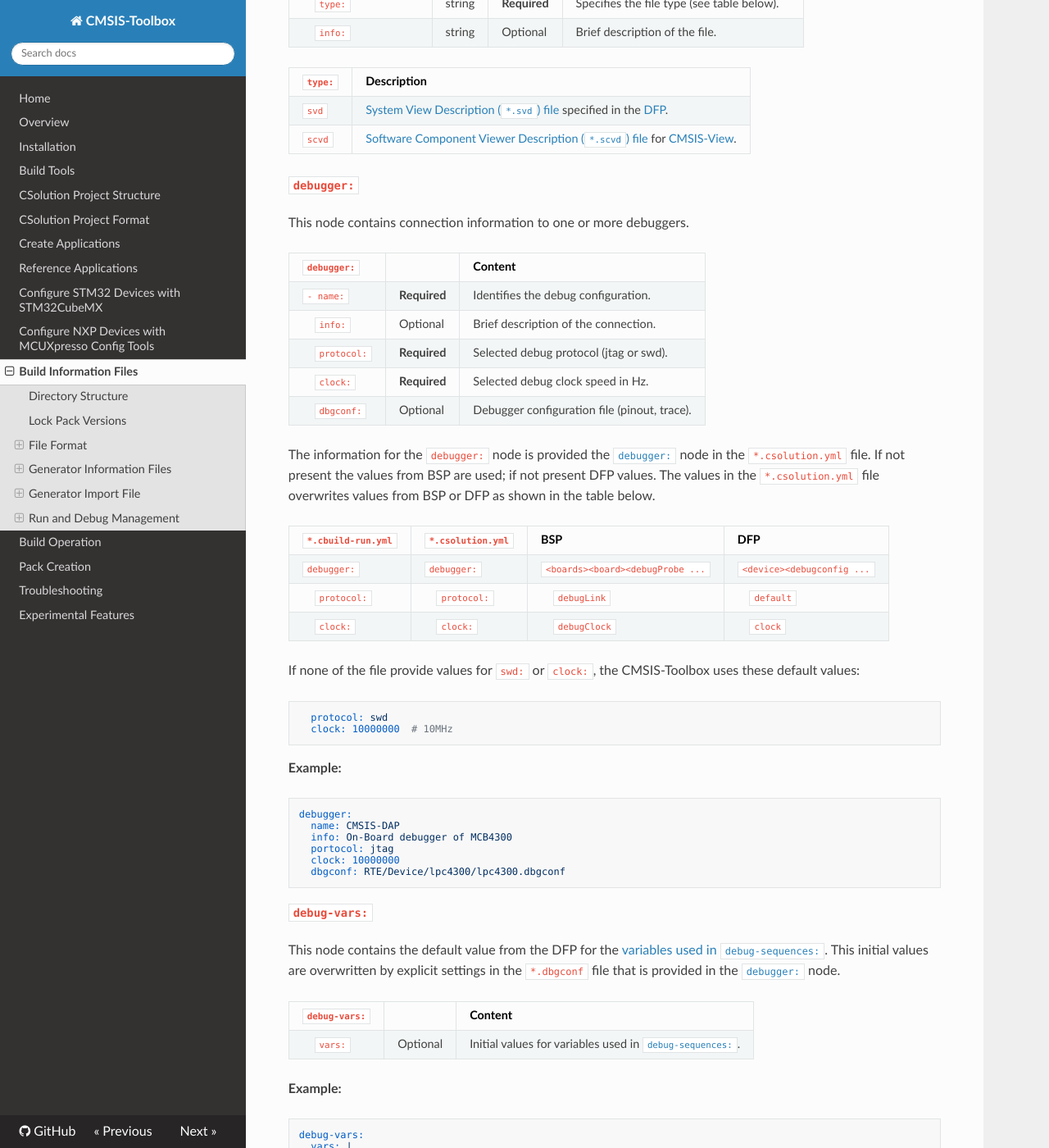
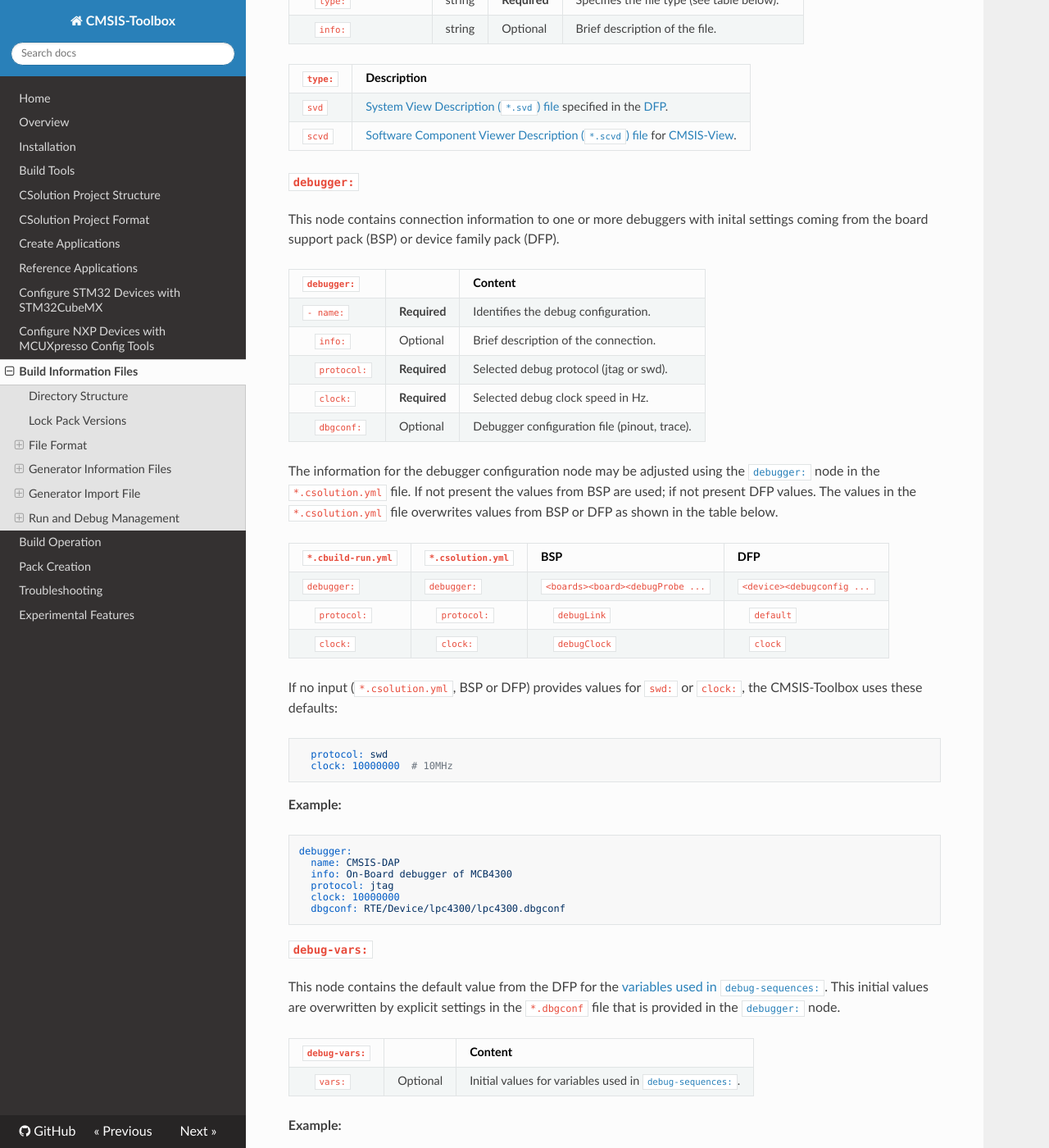
Before and after one commit to Open-CMSIS-Pack/cmsis-toolbox, an MkDocs documentation site: the page built from docs/YML-CBuild-Format.md, in a window 1280 px wide and 1400 px high, scrolled down 21109 px. Shown: the whole window at 82% size. Built offline with MkDocs 1.6.1, drawn with Linux system fonts in a browser that asks for light colours; nearby versions of some CDN libraries; some of the changed text lies outside the part shown.

Commit message:
Added usage information for cbuild-run

````diff
--- a/docs/YML-CBuild-Format.md
+++ b/docs/YML-CBuild-Format.md
@@ -881,7 +881,7 @@
 
 #### `debugger:`
 
-This node contains connection information to one or more debuggers.
+This node contains connection information to one or more debuggers with inital settings coming from the board support pack (BSP) or device family pack (DFP).
 
 `debugger:`                                               |             | Content
 :---------------------------------------------------------|-------------|:------------------------------------
@@ -891,7 +891,7 @@
 &nbsp;&nbsp;&nbsp; `clock:`                               |**Required** | Selected debug clock speed in Hz.
 &nbsp;&nbsp;&nbsp; `dbgconf:`                             |  Optional   | Debugger configuration file (pinout, trace).
 
-The information for the `debugger:` node is provided the [`debugger:`](YML-Input-Format.md#debugger) node in the `*.csolution.yml` file. If not present the values from BSP are used; if not present DFP values. The values in the `*.csolution.yml` file overwrites values from BSP or DFP as shown in the table below.
+The information for the debugger configuration node may be adjusted using the [`debugger:`](YML-Input-Format.md#debugger) node in the `*.csolution.yml` file. If not present the values from BSP are used; if not present DFP values. The values in the `*.csolution.yml` file overwrites values from BSP or DFP as shown in the table below.
 
 `*.cbuild-run.yml`            | `*.csolution.yml`            | BSP                                | DFP
 :-----------------------------|:-----------------------------|:-----------------------------------|:--------------------------
@@ -899,7 +899,7 @@
 &nbsp;&nbsp;&nbsp; `protocol:`|&nbsp;&nbsp;&nbsp; `protocol:`|&nbsp;&nbsp;&nbsp; `debugLink`      |&nbsp;&nbsp;&nbsp; `default`
 &nbsp;&nbsp;&nbsp; `clock:`   |&nbsp;&nbsp;&nbsp; `clock:`   |&nbsp;&nbsp;&nbsp; `debugClock`     |&nbsp;&nbsp;&nbsp; `clock`
 
-If none of the file provide values for `swd:` or `clock:`, the CMSIS-Toolbox uses these default values:
+If no input (`*.csolution.yml`, BSP or DFP) provides values for `swd:` or `clock:`, the CMSIS-Toolbox uses these defaults:
 
 ```yml
   protocol: swd
@@ -912,7 +912,7 @@
 debugger:
   name: CMSIS-DAP
   info: On-Board debugger of MCB4300
-  portocol: jtag
+  protocol: jtag
   clock: 10000000
   dbgconf: RTE/Device/lpc4300/lpc4300.dbgconf
 ```
@@ -1152,8 +1152,16 @@
 
 ### Usage
 
-The `*.cbuild-run.yml` file can be directly passed to programmers and debug tools, for example, using a command-line option. It contains all information that needs to be passed.
+The `*.cbuild-run.yml` file provides all information about the application project for run and debug. It can be used with tools such as pyOCD as shown below.
+
+Start gdbserver for debug connection:
 
 ```bash
->programmer --csolution MyHardware.cbuild-run.yml
+>pyocd gdbserver --cbuild-run MyProject+TargetHW.cbuild-run.yml
 ```
+
+Program flash with application images:
+
+```bash
+>pyocd flash --cbuild-run MyProject+TargetHW.cbuild-run.yml
+```
````
Also changed, not shown: docs/images/cbuild-run.png, 1 other file.
